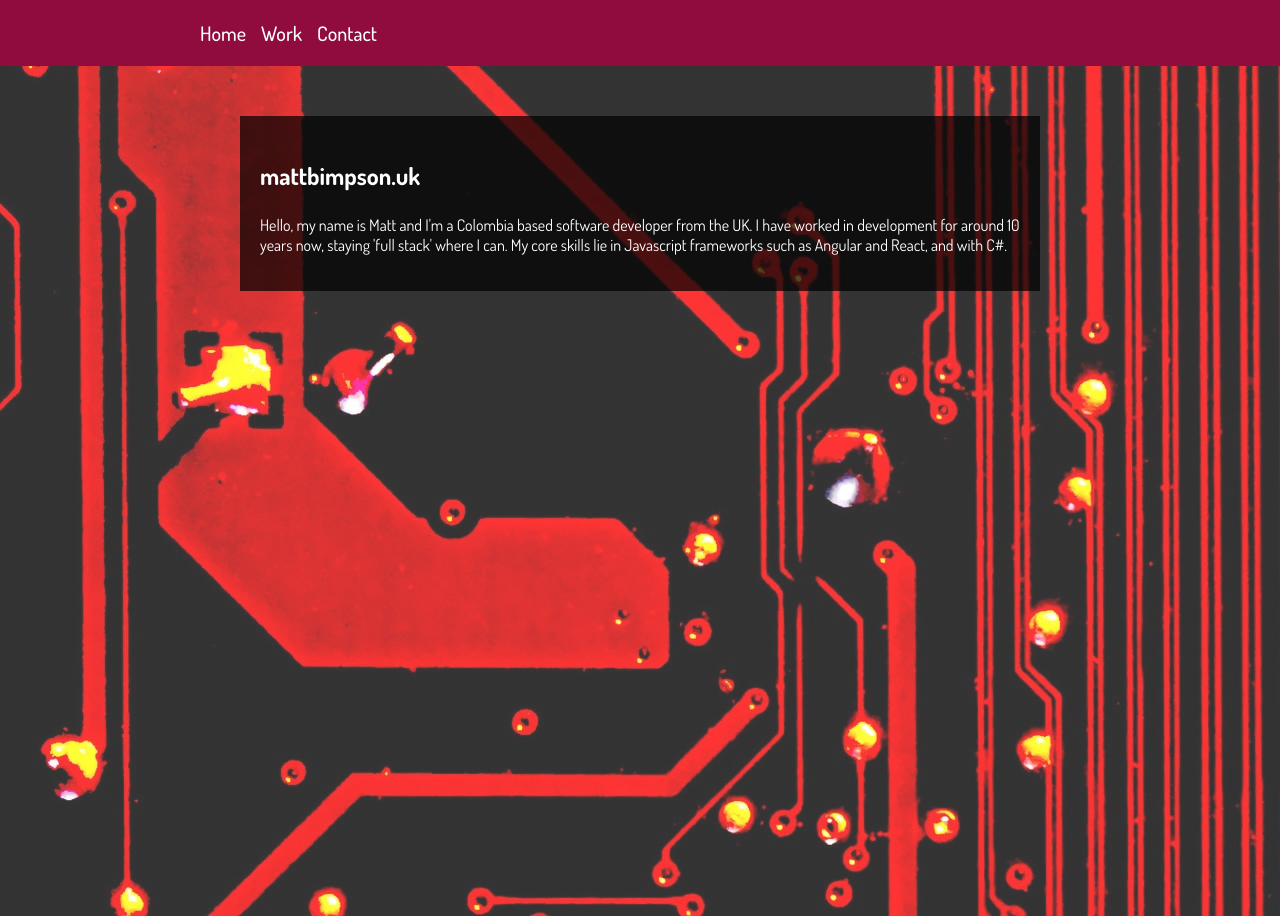
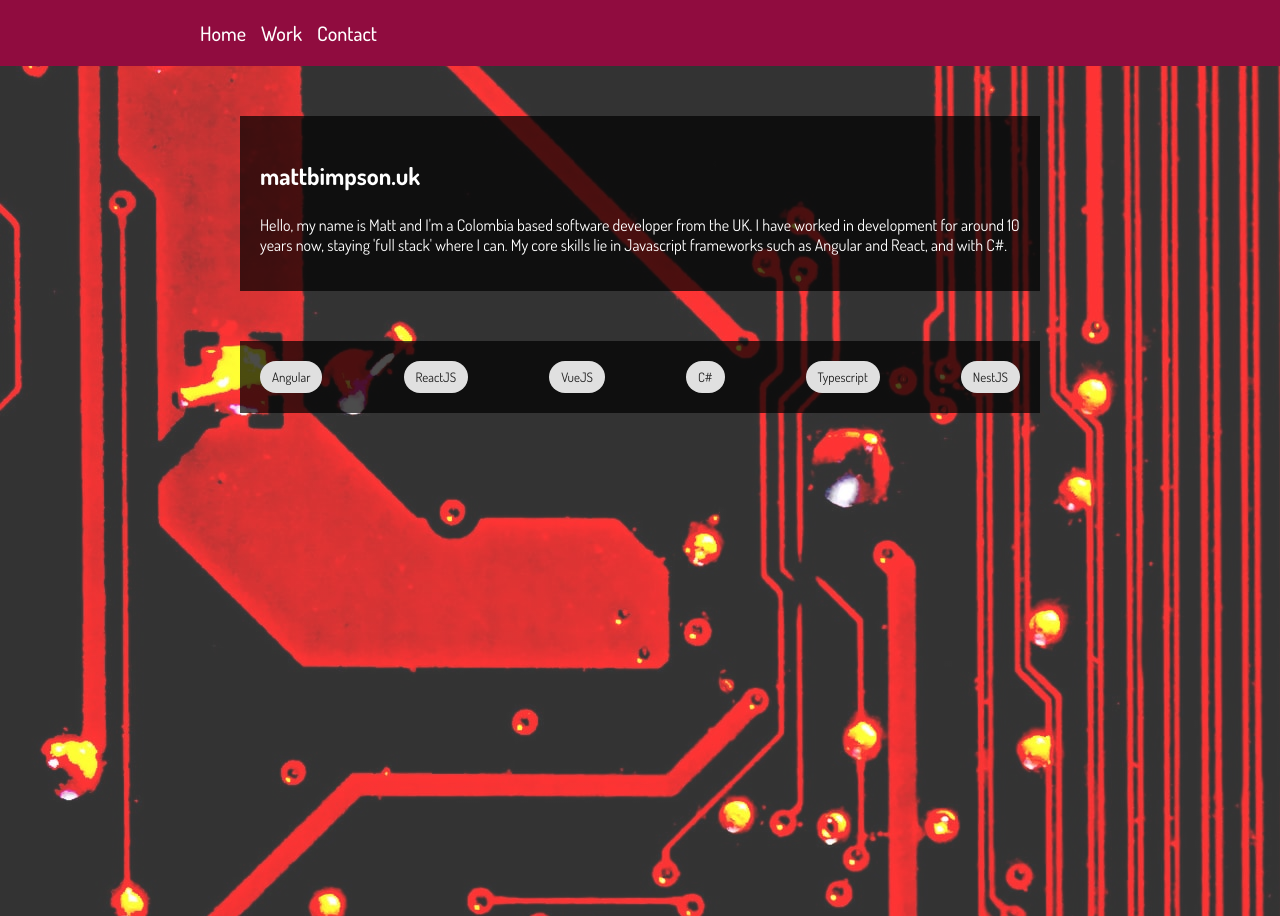
Before and after one commit to mattbimpson/portfolio, a React (Create React App) app: page / in a window 1280 px wide. Built offline with nearby package versions, Linux system fonts and the light colour scheme.

Commit message:
work links

```diff
--- a/src/pages/home/Home.tsx
+++ b/src/pages/home/Home.tsx
@@ -1,7 +1,13 @@
 import React, { useState } from 'react';
-import { Container, Text, HeaderText } from './Styles';
+import Chip from '@material-ui/core/Chip';
+import { Container, Text, HeaderText, ChipContainer } from './Styles';
 
 const HomePage: React.FC<any> = () => {
+
+  function linkToProject(language: string): void {
+    window.open(`https://bitbucket.org/mbimpson/?language=${language}&sort=-updated_on`, '_blank');
+  }
+
   return (
     <>
       <Container>
@@ -12,6 +18,14 @@ const HomePage: React.FC<any> = () => {
           My core skills lie in Javascript frameworks such as Angular and React, and with C#.
         </Text>
       </Container>
+      <ChipContainer>
+        <Chip label="Angular" onClick={() => linkToProject('typescript')} />
+        <Chip label="ReactJS" onClick={() => linkToProject('typescript')} />
+        <Chip label="VueJS" onClick={() => linkToProject('typescript')} />
+        <Chip label="C#" onClick={() => linkToProject('c%23')} />
+        <Chip label="Typescript" onClick={() => linkToProject('typescript')} />
+        <Chip label="NestJS" onClick={() => linkToProject('typescript')} />
+      </ChipContainer>
     </>
   )
 }
--- a/src/pages/home/Styles.ts
+++ b/src/pages/home/Styles.ts
@@ -25,3 +25,9 @@ export const HeaderText =
     font-size: 24px;
     font-weight: bold;
   `;
+
+export const ChipContainer =
+    styled(Container)`
+      display: flex;
+      justify-content: space-between;
+    `;
```
